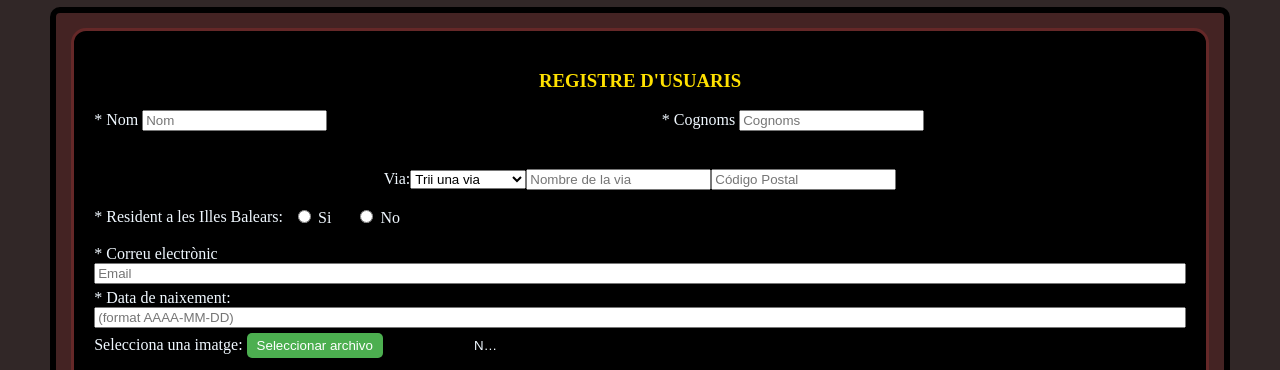
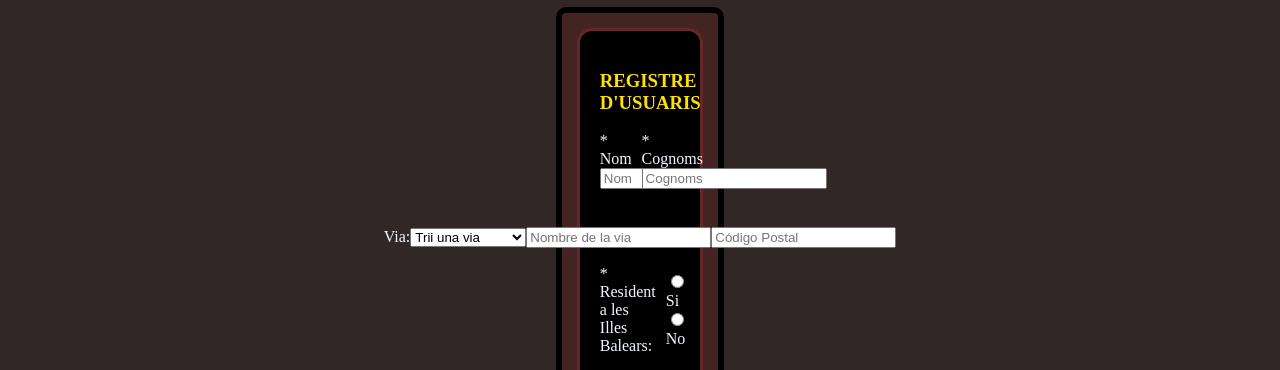
Before and after one commit to RaulRLM/formul, a plain HTML site: page index.html in a window 1280 px wide. Shown: the part 73-443 px from the top of the page. Drawn offline with Linux system fonts and the light colour scheme.

Commit message:
Update index.html

```diff
--- a/index.html
+++ b/index.html
@@ -31,6 +31,7 @@
         .form {
             background-color: rgb(68, 35, 35);
             width: 90%;
+            max-width: 10%;
             margin: auto;
             border-radius: 10px;
             border: solid 6px black;
```
